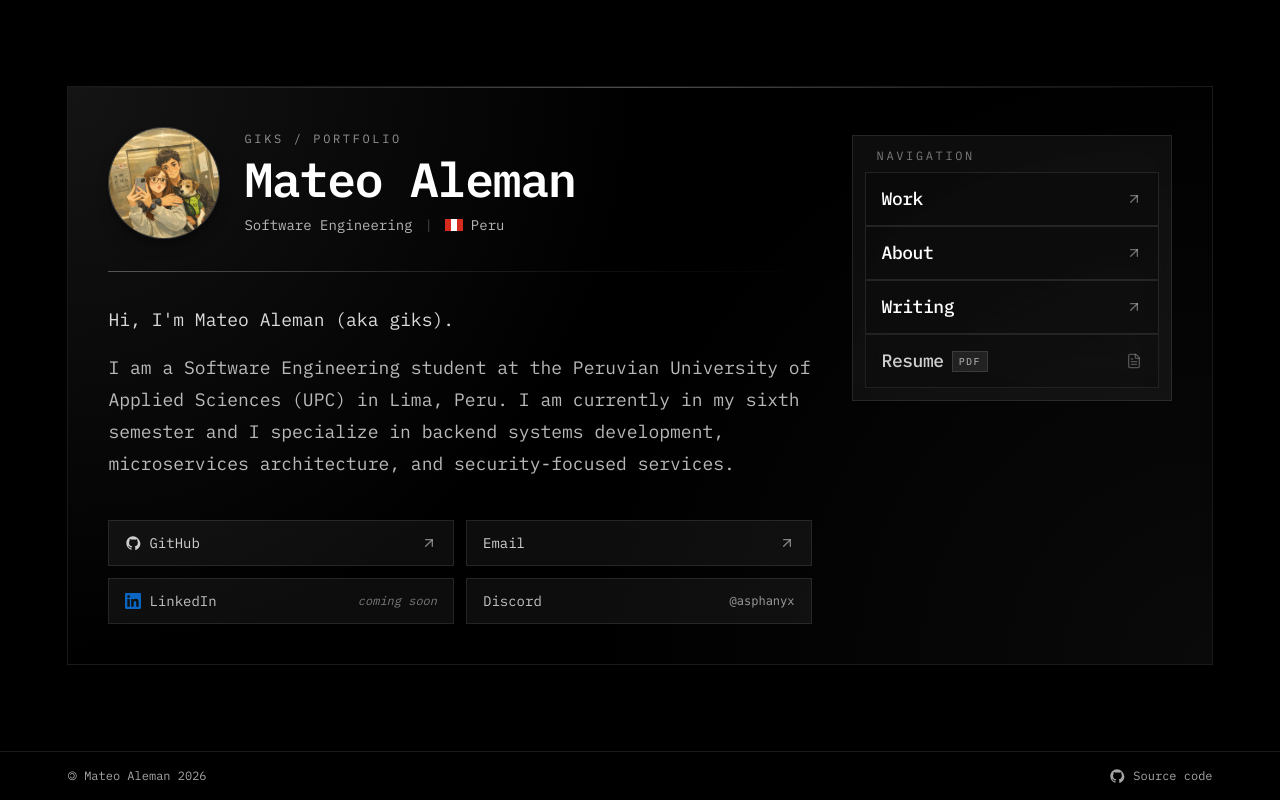
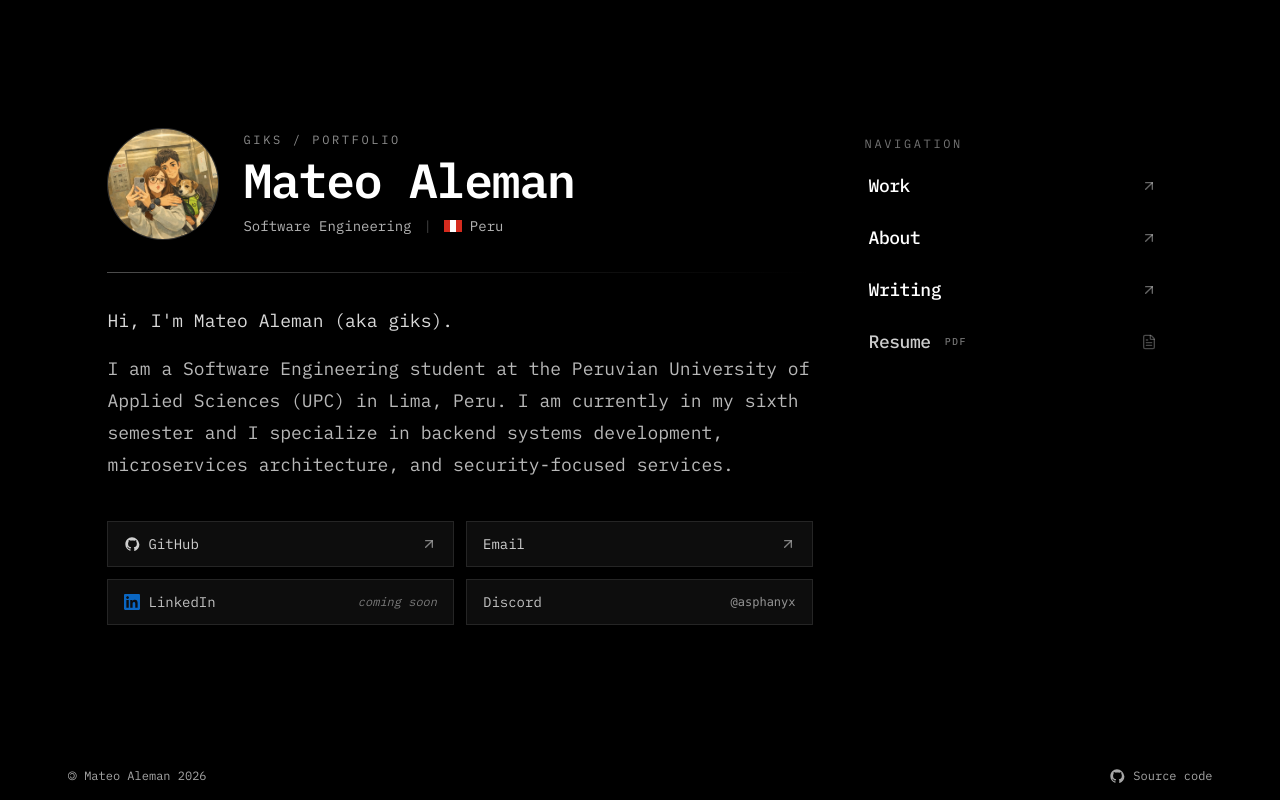
Before and after one commit to zGIKS/portfolio, a Next.js app: page / in a window 1280 px wide. Built offline with nearby package versions, Linux system fonts and the light colour scheme.

Commit message:
refactor: simplify styles in Footer, HomeCard, and NavigationMenu components

```diff
--- a/src/components/footer.tsx
+++ b/src/components/footer.tsx
@@ -3,7 +3,7 @@ import { GithubIcon } from "./icons/github";
 
 export function Footer() {
   return (
-    <footer className="relative z-20 w-full border-t border-white/10 bg-black/30 backdrop-blur-md">
+    <footer className="relative z-20 w-full">
       <div className="mx-auto flex w-full justify-center px-0 md:px-[clamp(2rem,1.0816rem+3.9184vw,5rem)]">
         <div className="flex h-12 w-full max-w-6xl items-center justify-between px-4 text-xs text-white/65 md:px-0">
           <span>🄯 Mateo Aleman 2026</span>
--- a/src/components/home-card.tsx
+++ b/src/components/home-card.tsx
@@ -16,9 +16,7 @@ export function HomeCard() {
 
   return (
     <section className="relative z-10 w-full px-4 py-4 md:px-0 md:py-4">
-      <div className="relative mx-auto w-full max-w-6xl overflow-hidden rounded-3xl border border-white/10 bg-black/40 shadow-2xl shadow-black/40 backdrop-blur-xl md:backdrop-blur-2xl">
-        <div className="pointer-events-none absolute inset-0 bg-[radial-gradient(circle_at_top_left,rgba(255,255,255,0.08),transparent_45%),radial-gradient(circle_at_bottom_right,rgba(255,255,255,0.04),transparent_50%)]" />
-        <div className="pointer-events-none absolute inset-x-0 top-0 h-px bg-gradient-to-r from-transparent via-white/30 to-transparent" />
+      <div className="relative mx-auto w-full max-w-6xl overflow-hidden rounded-3xl">
 
         <div className="relative grid items-start gap-8 p-5 md:p-8 lg:grid-cols-[minmax(0,1fr)_20rem] lg:gap-10 lg:p-10">
           <div className="flex min-w-0 flex-col">
--- a/src/components/home/navigation-menu.tsx
+++ b/src/components/home/navigation-menu.tsx
@@ -17,7 +17,7 @@ interface NavigationMenuProps {
 export function NavigationMenu({ items, title }: NavigationMenuProps) {
   return (
     <aside className="flex flex-col justify-start lg:pt-2">
-      <div className="rounded-2xl border border-white/10 bg-white/5 p-3 backdrop-blur-md md:backdrop-blur-xl">
+      <div className="p-0">
         <p className="px-3 pb-2 text-xs tracking-[0.22em] text-white/45 uppercase">
           {title}
         </p>
@@ -37,9 +37,9 @@ function NavigationMenuItem({ item }: { item: MenuItem }) {
 
   const content = (
     <div
-      className={`group flex w-full items-center justify-between gap-4 rounded-xl border border-white/10 bg-black/25 px-4 py-3 text-left transition ${
+      className={`group flex w-full items-center justify-between gap-4 rounded-xl px-4 py-3 text-left transition ${
         isInteractive
-          ? "hover:border-white/20 hover:bg-white/10"
+          ? "hover:bg-white/5"
           : "cursor-default opacity-80"
       }`}
     >
@@ -48,7 +48,7 @@ function NavigationMenuItem({ item }: { item: MenuItem }) {
           {item.label}
         </span>
         {item.badge && (
-          <span className="rounded-md border border-white/15 bg-white/10 px-1.5 py-0.5 text-[10px] font-medium tracking-[0.14em] text-white/70 uppercase">
+          <span className="rounded-md px-1.5 py-0.5 text-[10px] font-medium tracking-[0.14em] text-white/55 uppercase">
             {item.badge}
           </span>
         )}
```
